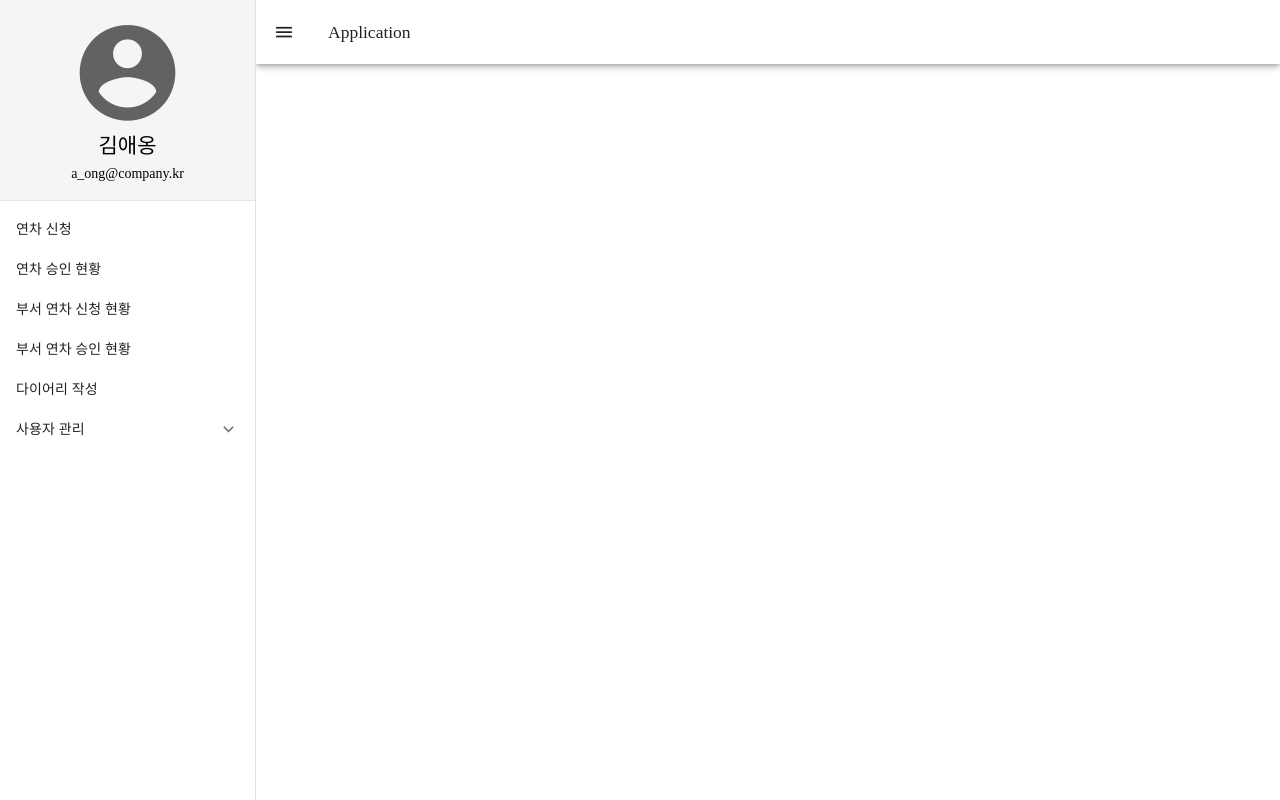
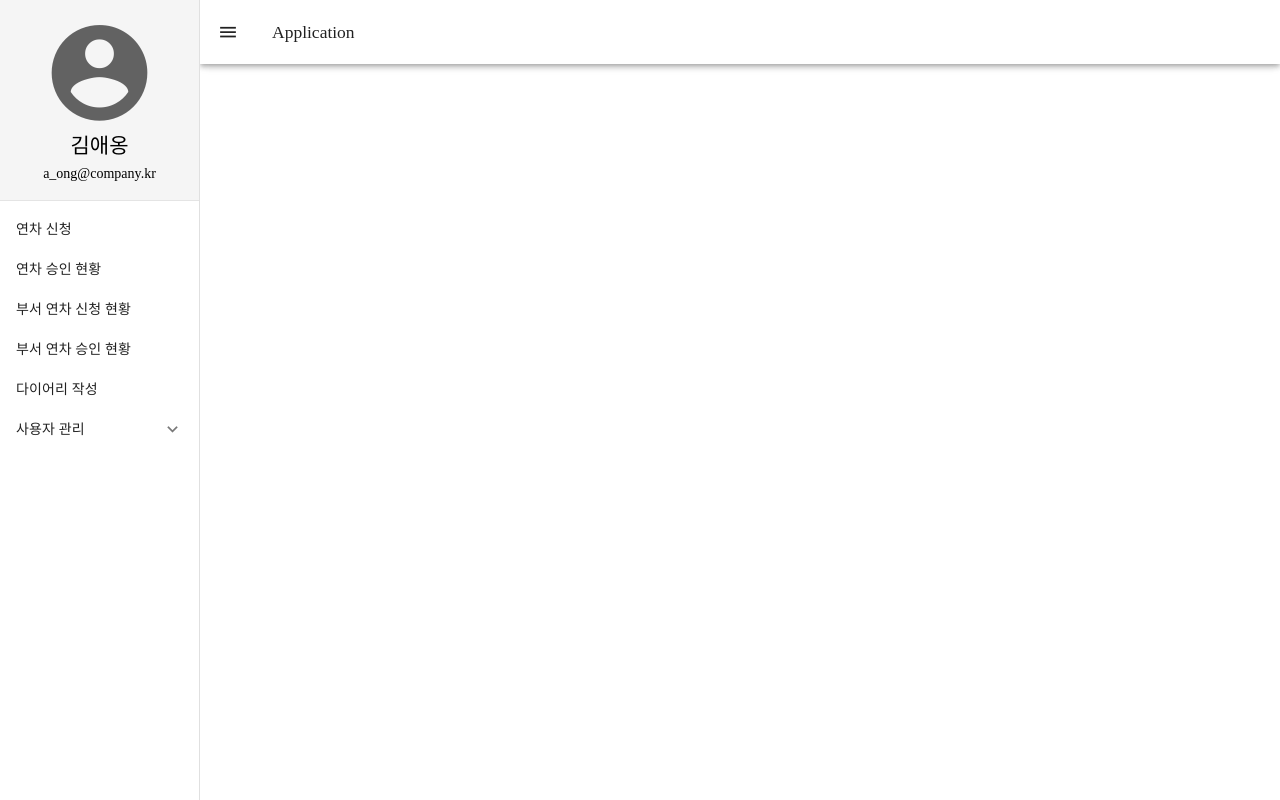
Before and after one commit to project-WDF/wdf-frontend, a Vue app: page / in a window 1280 px wide. Built offline with nearby package versions, Linux system fonts and the light colour scheme; a web font is replaced by a local one.

Commit message:
Design: Change ui styles

```diff
--- a/src/components/NavigationDrawer.vue
+++ b/src/components/NavigationDrawer.vue
@@ -1,5 +1,5 @@
 <template>
-  <v-navigation-drawer>
+  <v-navigation-drawer :width="200">
     <v-sheet
       class="d-flex flex-column justify-center align-center pa-4"
       color="grey-lighten-4"
```
